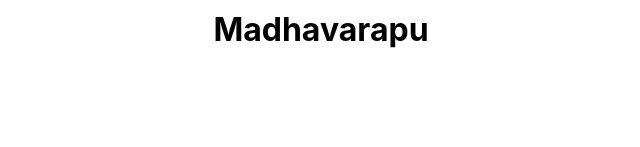
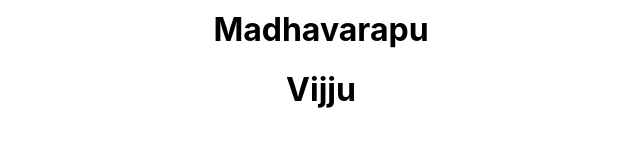
Before and after one commit to GangasriOleti/-Day-4clonerepository-, a React (Create React App) app: page / in a window 1280 px wide. Shown: the part 193-340 px from the top of the page, without its empty margins (319-959 px from the left). Built offline with nearby package versions, Linux system fonts and the light colour scheme.

Commit message:
vijju is added

```diff
--- a/src/App.js
+++ b/src/App.js
@@ -8,6 +8,7 @@ function App() {
 <h1>Oleti</h1>
     <h1>eswari</h1>
     <h1>Madhavarapu</h1>
+    <h1>Vijju</h1>
     </div>
   );
 }
```
